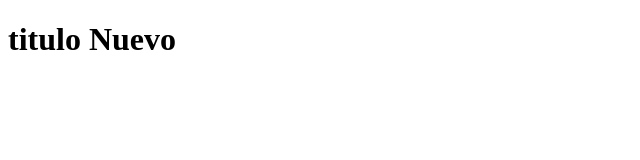
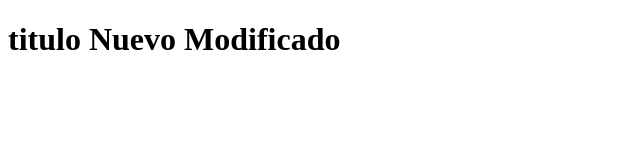
Before and after one commit to Saloh14/hello-world-git, a plain HTML site: page index.html in a window 1280 px wide. Shown: the whole page, without its empty margins (0-640 px from the left). Drawn offline with Linux system fonts and the light colour scheme.

Commit message:
se modifico index nuevamente

```diff
--- a/index.html
+++ b/index.html
@@ -7,6 +7,6 @@
     <title>Demo Git</title>
 </head>
 <body>
-    <h1>titulo Nuevo</h1>
+    <h1>titulo Nuevo Modificado</h1>
 </body>
 </html>
```
